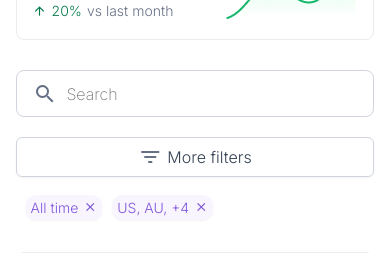
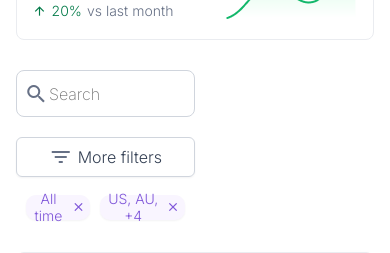
Before and after one commit to JoshAnaba/untitled-dashboard, a Nuxt app: page /dashboard in a window 390 px wide. Shown: the part 765-1018 px from the top of the page. Built offline with nearby package versions, Linux system fonts and the light colour scheme.

Commit message:
mobile ready

```diff
--- a/pages/dashboard.vue
+++ b/pages/dashboard.vue
@@ -624,6 +624,19 @@ table tbody tr:nth-child(even) {
   .hide-on-mobile-800 {
     display: none;
   }
+
+  .dashboard-ctn > .bottom .top {
+    width: 50%;
+  }
+
+  .dashboard-ctn > .bottom .top > * {
+    min-width: 100%;
+  }
+
+  .dashboard-ctn > .bottom .top .lhs .filters {
+    width: 100%;
+    justify-content: center;
+  }
 }
 
 @media screen and (max-width: 500px) {
@@ -633,11 +646,6 @@ table tbody tr:nth-child(even) {
 
   .dashboard-ctn > .bottom .top > *  {
     width: 100%;
-  }
-
-  .dashboard-ctn > .bottom .top .lhs .filters  {
-    width: 100%;
-    justify-content: center;
   }
 
   .dashboard-ctn > .bottom .top .lhs > .filter-items > * {
```
